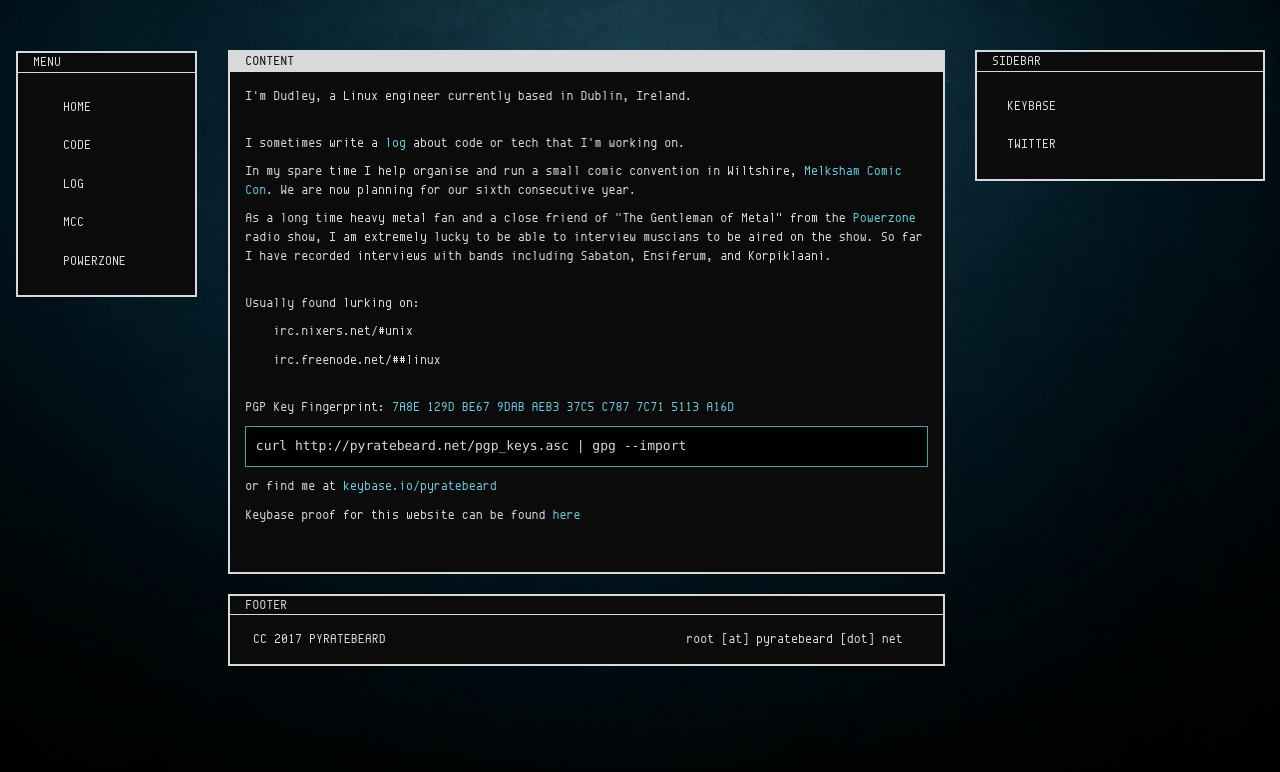
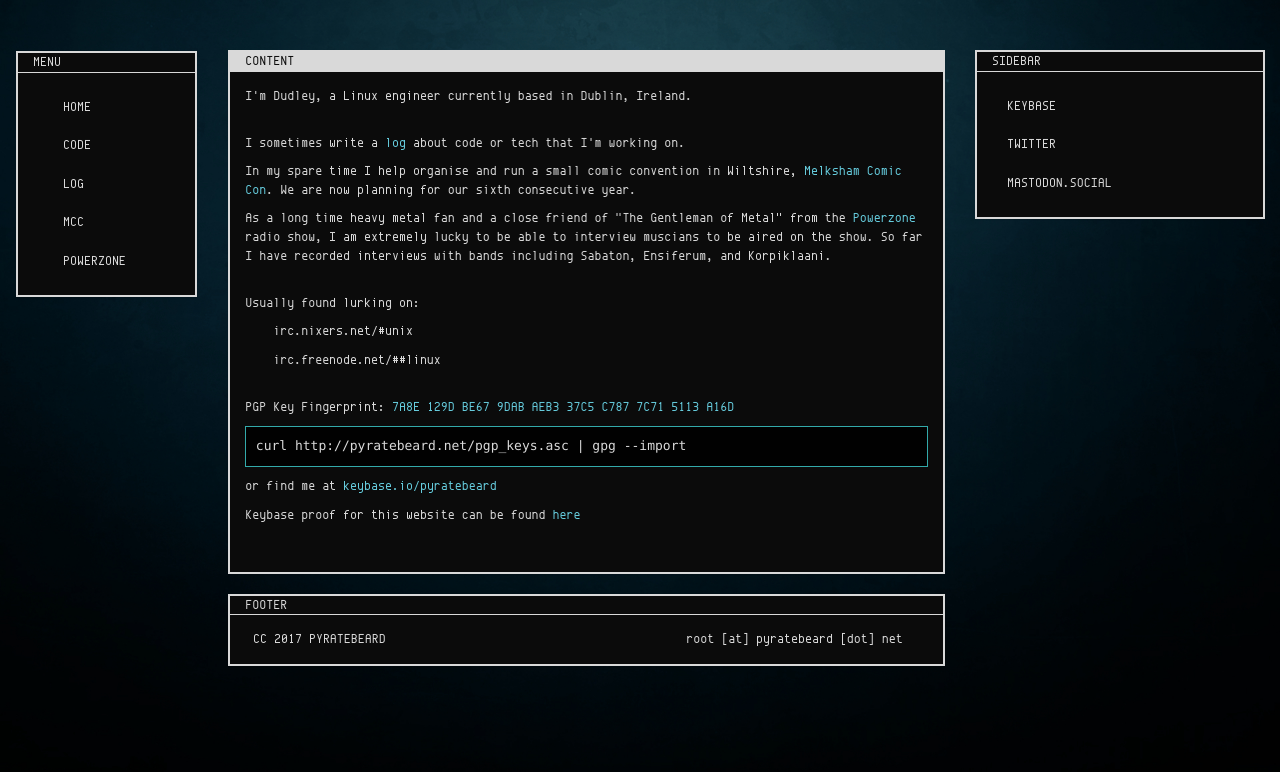
Before and after one commit to pyratebeard/pyratebeard.github.io, a Jekyll site: the page built from index.html, in a window 1280 px wide. Shown: the top 772 px of the page. Built offline with Jekyll 4.4.1, drawn with Linux system fonts in a browser that asks for light colours.

Commit message:
mastodon.social link

```diff
--- a/index.html
+++ b/index.html
@@ -6,6 +6,7 @@ sections:
         <ul class="nav">
           <li><a href="https://keybase.io/pyratebeard" target="_blank" rel="noopener noreferrer">KEYBASE</a></li>
           <li><a href="https://twitter.com/pyratebeard" target="_blank" rel="noopener noreferrer">TWITTER</a></li>
+          <li><a href="https://mastodon.social/@pyratebeard" target="_blank" rel="noopener noreferrer">MASTODON.SOCIAL</a></li>
         </ul>
 ---
 
```
